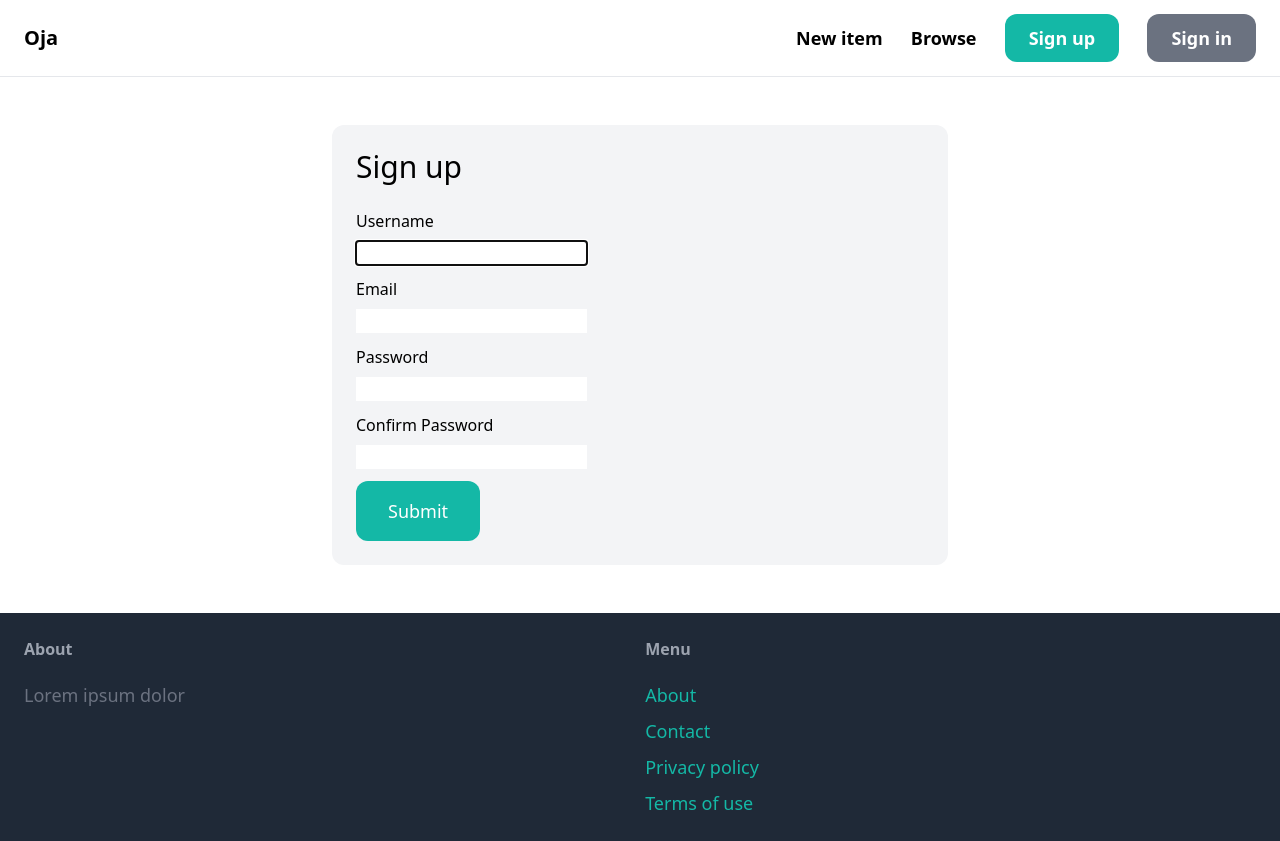
After one commit to iniubongisemin/Oja, a Django app: page /signup/ in a window 1280 px wide. The commit adds this page. Run offline with Django 4.2, Linux system fonts and the light colour scheme; some libraries are stand-ins or nearby versions.

Commit message:
FEAT: Updated Capstone Project

```diff
--- a/OJA/OJA/settings.py
+++ b/OJA/OJA/settings.py
@@ -27,6 +27,9 @@ DEBUG = True
 
 ALLOWED_HOSTS = []
 
+LOGIN_URL = "/login/"
+LOGIN_REDIRECT_URL = "/"
+LOGOUT_REDIRECT_URL = "/"
 
 # Application definition
 
--- a/OJA/OJA/urls.py
+++ b/OJA/OJA/urls.py
@@ -1,7 +1,10 @@
 from django.contrib import admin
 from django.urls import path, include
+from django.conf import settings
+from django.conf.urls.static import static
 
 urlpatterns = [
     path("admin/", admin.site.urls),
+    path("items/", include("item.urls")),
     path("", include("core.urls")),
-]
+] + static(settings.MEDIA_URL, document_root=settings.MEDIA_ROOT) # NEVER DO THIS IN PROD!!!! 😱
--- /dev/null
+++ b/OJA/core/forms.py
@@ -0,0 +1,36 @@
+from django import forms
+from django.contrib.auth.forms import UserCreationForm, AuthenticationForm
+from django.contrib.auth.models import User
+
+class LoginForm(AuthenticationForm):
+    username = forms.CharField(widget=forms.TextInput(attrs={
+            "placeholder": "Your username",
+            "class": "w-full py-4 px-6 rounded-xl"
+        }))
+    password = forms.CharField(widget=forms.PasswordInput(attrs={
+                "placeholder": "Your password",
+                "class": "w-full py-4 px-6 rounded-xl"
+            }))
+
+
+class SignupForm(UserCreationForm):
+    class Meta:
+        model = User
+        fields = ("username", "email", "password1", "password2")
+
+        username = forms.CharField(widget=forms.TextInput(attrs={
+            "placeholder": "Your username",
+            "class": "w-full py-4 px-6 rounded-xl"
+        }))
+        email = forms.CharField(widget=forms.EmailInput(attrs={
+            "placeholder": "Your username",
+            "class": "w-full py-4 px-6 rounded-xl"
+        }))
+        password1 = forms.CharField(widget=forms.PasswordInput(attrs={
+            "placeholder": "Your password",
+            "class": "w-full py-4 px-6 rounded-xl"
+        }))
+        password2 = forms.CharField(widget=forms.PasswordInput(attrs={
+            "placeholder": "Confirm password",
+            "class": "w-full py-4 px-6 rounded-xl"
+        }))
--- a/OJA/core/templates/core/base.html
+++ b/OJA/core/templates/core/base.html
@@ -8,15 +8,15 @@
     <title>{% block title %} {% endblock %} | Oja</title>
 </head>
 <body>
-    <nav class="py-6 px-6 flex justify-between border-gray-200">
+    <nav class="py-6 px-6 flex justify-between border-b border-gray-200 ">
         <a href="/" class="text-xl font-semibold">Oja</a>
 
         <div class="space-x-6">
             <a href="#" class="text-lg font-semibold hover:text-gray-500">New item</a>
             <a href="#" class="text-lg font-semibold hover:text-gray-500">Browse</a>
 
-            <a href="#" class="px-6 py-3 text-lg font-semibold bg-teal-500 text-white rounded-xl hover:bg-teal-700">Sign up</a>
-            <a href="#" class="px-6 py-3 text-lg font-semibold bg-gray-500 text-white rounded-xl hover:bg-gray-700">Sign in</a>
+            <a href={% url 'signup' %} class="px-6 py-3 text-lg font-semibold bg-teal-500 text-white rounded-xl hover:bg-teal-700">Sign up</a>
+            <a href={% url 'login' %} class="px-6 py-3 text-lg font-semibold bg-gray-500 text-white rounded-xl hover:bg-gray-700">Sign in</a>
         </div>
     </nav>
     <div class="px-6 py-6">
--- /dev/null
+++ b/OJA/core/templates/core/signup.html
@@ -0,0 +1,42 @@
+{% extends "core/base.html" %}
+
+{% block title %}Sign up{% endblock %}
+
+{% block content %}
+    <div class="w-1/2 my-6 mx-auto p-6 bg-gray-100 rounded-xl">
+        <h1 class="mb-6 text-3xl">Sign up</h1>
+
+        <form method="post" action=".">
+            {% csrf_token %}
+
+            <div class="mb-3 w-100">
+                <label class="inline-block mb-2">Username</label><br>
+                {{ form.username }}
+            </div>
+            <div class="mb-3">
+                <label class="inline-block mb-2">Email</label><br>
+                {{ form.email }}
+            </div>
+            <div class="mb-3">
+                <label class="inline-block mb-2">Password</label><br>
+                {{ form.password1 }}
+            </div>
+            <div class="mb-3">
+                <label class="inline-block mb-2">Confirm Password</label><br>
+                {{ form.password2 }}
+            </div>
+
+            {% if form.errors or form.non_field_errors %}
+                <div class="mb-3 p-6 bg-red-100 rounded-xl">
+                    {% for field in form %}
+                        {{ field.errors}}
+                    {% endfor %}
+                </div>
+
+                {{ form.non_field_errors }}
+            {% endif %}
+
+            <button class="py-4 px-8 text-lg bg-teal-500 hover:bg-teal-700 rounded-xl text-white">Submit</button>
+        </form>
+    </div>
+{% endblock %}
--- a/OJA/core/urls.py
+++ b/OJA/core/urls.py
@@ -1,8 +1,11 @@
-from urllib import request
+from django.contrib.auth import views as auth_views
 from django.urls import path
 from . import views
+from .forms import LoginForm
 
 urlpatterns = [
     path("", views.index, name="index"),
-    path("contact/", views.contact, name="contact")
+    path("contact/", views.contact, name="contact"),
+    path("signup/", views.signup, name="signup"),
+    path("login/", auth_views.LoginView.as_view(template_name="core/login.html", authentication_form=LoginForm), name="login")
 ]
--- a/OJA/core/views.py
+++ b/OJA/core/views.py
@@ -1,8 +1,32 @@
-from django.shortcuts import render
+from django.shortcuts import redirect, render
+from item.models import Category, Item
+from .forms import SignupForm
 
-# Create your views here.
+
 def index(request):
-    return render(request, "core/index.html")
+    items = Item.objects.filter(is_sold=False)[0:6]
+    categories = Category.objects.all()
+    return render(
+        request, "core/index.html",
+        {
+            "categories": categories,
+            "items": items,
+        }
+    )
 
 def contact(request):
     return render(request, "core/contact.html")
+
+def signup(request):
+    form = SignupForm(request.POST)
+
+    if form.is_valid():
+        form.save()
+
+        return redirect('/login/')
+    else:
+        form = SignupForm()
+
+    return render(request, "core/signup.html", {
+        "form": form
+    })
--- /dev/null
+++ b/OJA/item/urls.py
@@ -0,0 +1,8 @@
+from django.urls import path
+from . import views
+
+app_name = 'item'
+
+urlpatterns = [
+    path('<int:pk>/', views.detail, name='detail')
+]
```
Also changed, not shown: OJA/core/templates/core/index.html (+38 -1 lines), OJA/core/templates/core/login.html (added, +38 -0 lines), OJA/item/templates/item/detail.html (added, +47 -0 lines), OJA/item/views.py (+11 -2 lines), OJA/media/item_images/iPhone_16_pro.jpg (added), OJA/media/item_images/ps5.jpg (added), OJA/media/item_images/samsung_galaxy_ao6.jpg (added).
